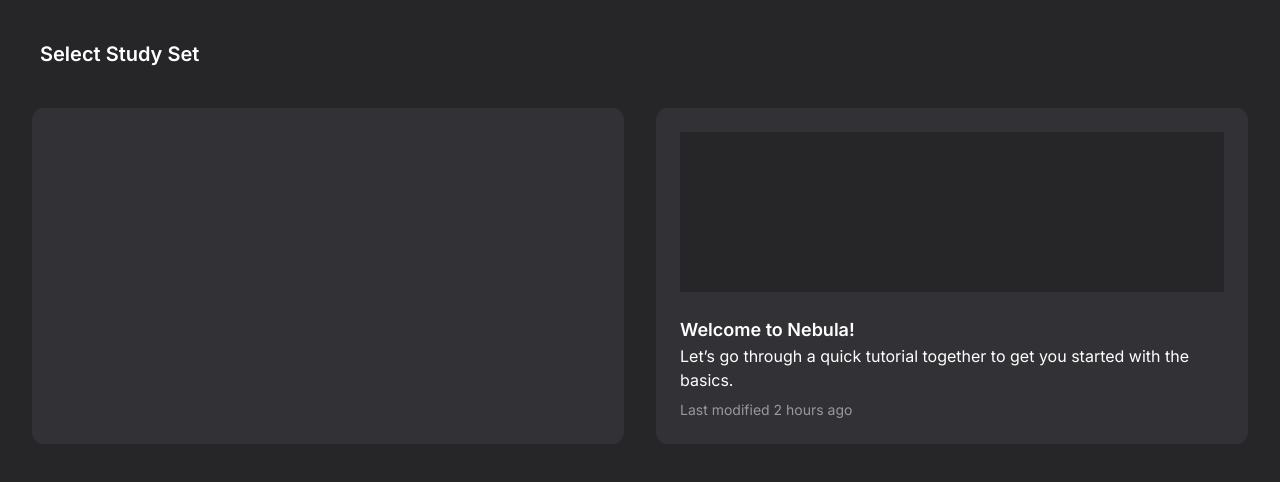
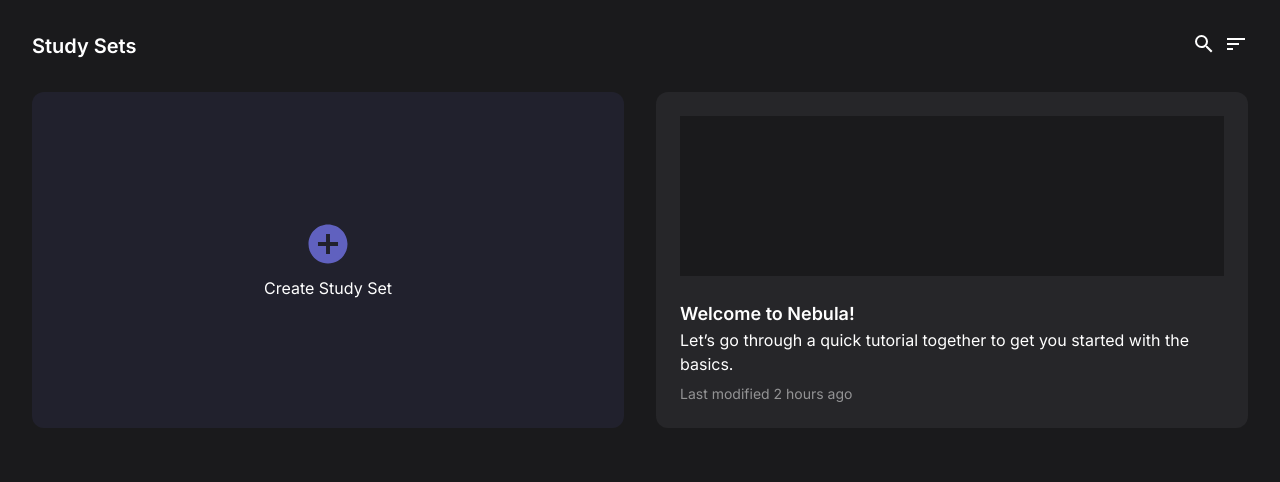
Before and after one commit to fahimWad/cs188-hci, a React (Create React App) app in the folder nebula/: page / in a window 1280 px wide. Shown: the top 482 px of the page. Built offline with nearby package versions, Linux system fonts and the light colour scheme; a small style sheet from the web is missing.

Commit message:
Properly styled landing page

```diff
--- a/nebula/package.json
+++ b/nebula/package.json
@@ -47,6 +47,7 @@
   },
   "devDependencies": {
     "@craco/craco": "^5.9.0",
+    "@types/express": "^4.17.22",
     "@types/prop-types": "^15.7.14",
     "patch-package": "^8.0.0",
     "postinstall-postinstall": "^2.1.0",
--- a/nebula/src/pages/LandingPage.tsx
+++ b/nebula/src/pages/LandingPage.tsx
@@ -1,25 +1,73 @@
+import React from "react";
+import { IoMdAddCircle, IoMdSearch } from "react-icons/io";
+import { MdOutlineSearch, MdOutlineSort } from "react-icons/md";
 
 const LandingPage = () => {
+
+    const [createHover, setCreateHover] = React.useState(false);
+    const [tutorialHover, setTutorialHover] = React.useState(false);
+    const [searchHover, setSearchHover] = React.useState(false);
+    const [sortHover, setSortHover] = React.useState(false)
+
+    const handleCreateHover = () => {
+      setCreateHover(!createHover);
+    }
+
+    const handleTutorialHover = () => {
+      setTutorialHover(!tutorialHover);
+    }
+
+    const handleSearchHover = () => {
+      setSearchHover(!searchHover);
+    }
+
+    const handleSortHover = () => {
+      setSortHover(!sortHover)
+    }
+
     return(
         <div className="w-screen h-screen text-white bg-secondary-1 flex flex-col p-8 overflow-y-hidden">
+            {/* TODO: Add nebula brand logo above */}
 
 
-            <p className="p-2 text-xl font-semibold">Select Study Set</p>
+            <div className="flex flex-row justify-between">
+              <p className={`text-xl font-semibold`}>
+                Study Sets
+              </p>
+
+              <div className="flex flex-row">
+                <MdOutlineSearch size={24}
+                  className={`${searchHover ? "fill-white-50 cursor-pointer" : "fill-white"}`}
+                  onMouseEnter={handleSearchHover}
+                  onMouseLeave={handleSearchHover}/>
+                <MdOutlineSort size={24}
+                  className={`${sortHover ? "fill-white-50 cursor-pointer" : "fill-white"} ml-2`}
+                  onMouseEnter={handleSortHover}
+                  onMouseLeave={handleSortHover}/>
+              </div>
+            </div>
 
             <div className="flex flex-row justify-between py-8 space-x-8">
-                <div className="w-full bg-secondary-2 rounded-xl p-6">
-                    <div>
-                        <div>
-
-                        </div>
+                <div className={`w-full rounded-xl p-6 flex flex-row items-center ${createHover ? "bg-primary-1-5 cursor-pointer" : "bg-primary-1-10"}`}
+                  onMouseEnter={handleCreateHover}
+                  onMouseLeave={handleCreateHover}>
+                    {/* TODO: Click to display modal */}
+                    <div className="w-full h-full flex flex-col justify-center items-center">
+                        <IoMdAddCircle
+                          className="fill-primary-1"
+                          size={48}/>
+                        <p className="mt-2 text-white text-md">Create Study Set</p>
                     </div>
                 </div>
 
-                <div className="w-full bg-secondary-2 rounded-xl p-6">
-                    {/* purple bar spans 100% of parent (which is now full-width minus the p-6 padding) */}
+                <div className={`w-full bg-secondary-2 ${tutorialHover ? "bg-secondary-2-85 cursor-pointer" : "bg-secondary-2"} rounded-xl p-6`}
+                  onMouseEnter={handleTutorialHover}
+                  onMouseLeave={handleTutorialHover}
+                >
+                    {/* Will eventually be a thumbnail */}
                     <div className="w-full h-40 bg-secondary-1" />
 
-                    {/* your copy */}
+                    {/* TODO: Click to play tutorial video */}
                     <div className="mt-6 text-white">
                         <p className="text-lg font-semibold">Welcome to Nebula!</p>
                         <p className="text-md">Let’s go through a quick tutorial together to get you started with the basics.</p>
@@ -27,6 +75,7 @@
                     </div>
                 </div>
             </div>
+
         </div>
     );
 }
--- a/nebula/tailwind.config.js
+++ b/nebula/tailwind.config.js
@@ -16,10 +16,11 @@
           '1-5': 'rgba(96, 97, 191, 0.05)',   // "Primary/01", 5% opacity
         },
         secondary: {
-          1: '#262629',
-          2: '#323236',
-          3: '#5B5B61',
+          1: '#1A1A1C',
+          2: '#262629',
+          3: '#48484D',
           '1-85': 'rgba(41, 41, 43, 0.85)',   // "#29292B", 85% opacity
+          '2-85': 'rgba(38, 38, 41, 0.85)'
         },
         accent: {
           DEFAULT: '#FFE4A5',
```
Also changed, not shown: 1 other file (tests, documents, lock files or other folders).
